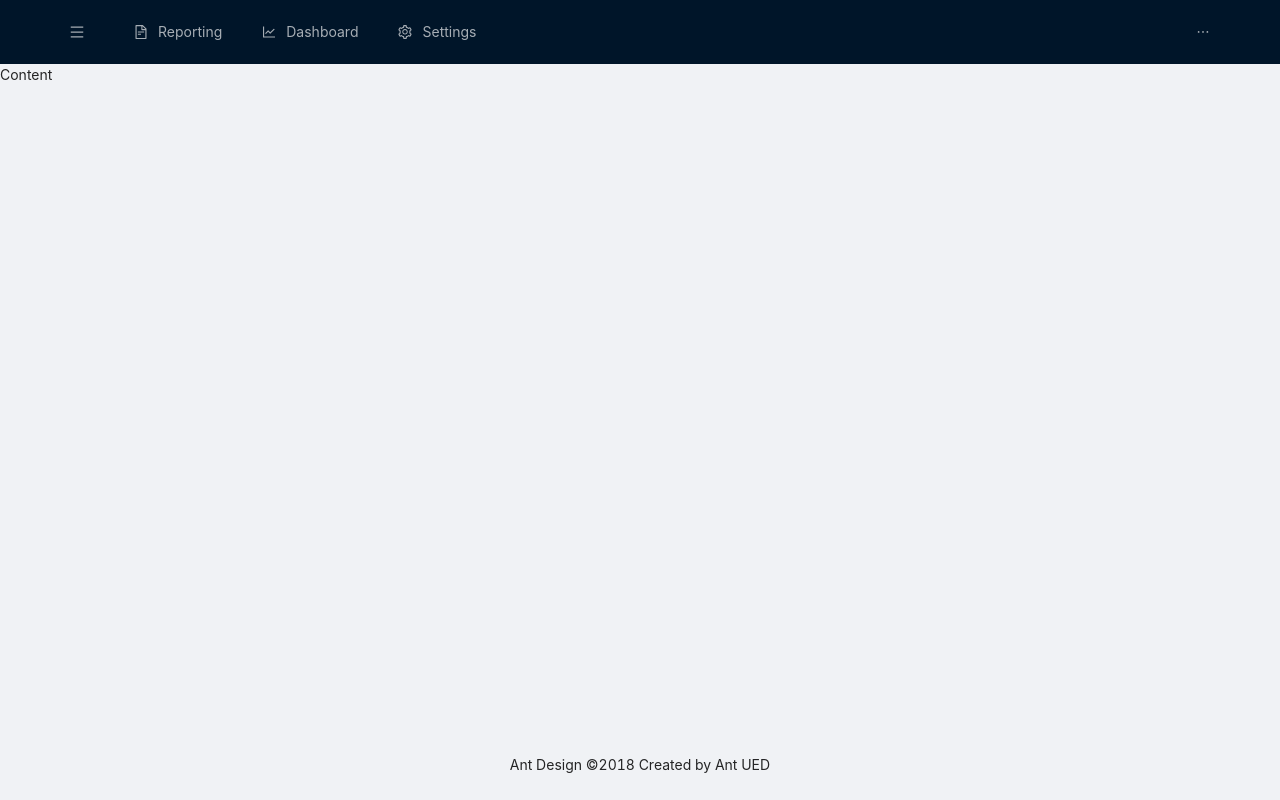
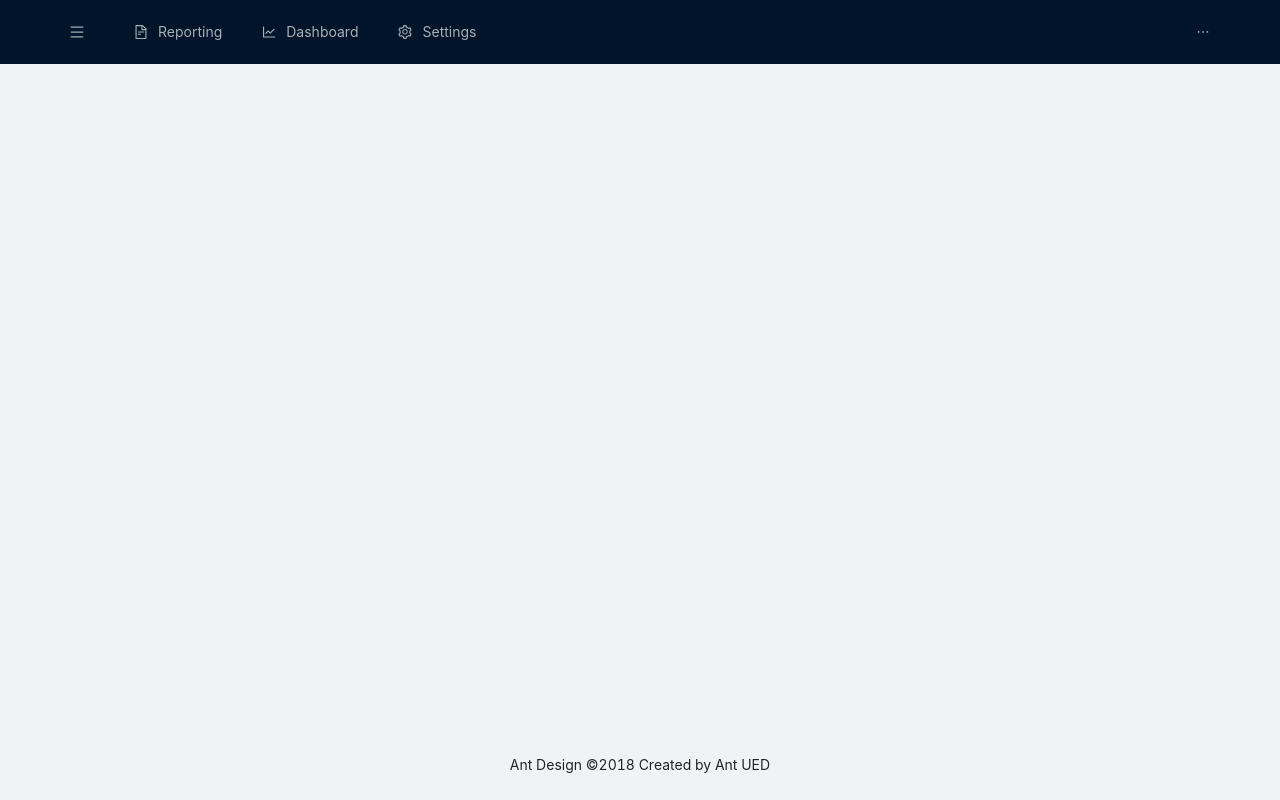
Before and after one commit to MariemSlimene7797/bi-project, a React (Create React App) app: page / in a window 1280 px wide. Shown: the top 800 px of the page. Built offline with nearby package versions, Linux system fonts and the light colour scheme.

Commit message:
Updated code style

```diff
--- a/src/AppLayout/LayoutContent/index.tsx
+++ b/src/AppLayout/LayoutContent/index.tsx
@@ -1,11 +1,16 @@
 import { Layout } from 'antd';
+import Sider from 'antd/lib/layout/Sider';
 import React from 'react';
 
+// eslint-disable-next-line @typescript-eslint/no-empty-interface
 interface LayoutContentProps {}
 
 const LayoutContent: React.FC<LayoutContentProps> = () => {
-
-      return <Layout.Content style={{width:"100%", height:"100%"}}>Content</Layout.Content>;
+  return (
+    <>
+      <Layout.Content style={{ width: '100%', height: '100%' }} />
+    </>
+  );
 };
 
 export default LayoutContent;
```
